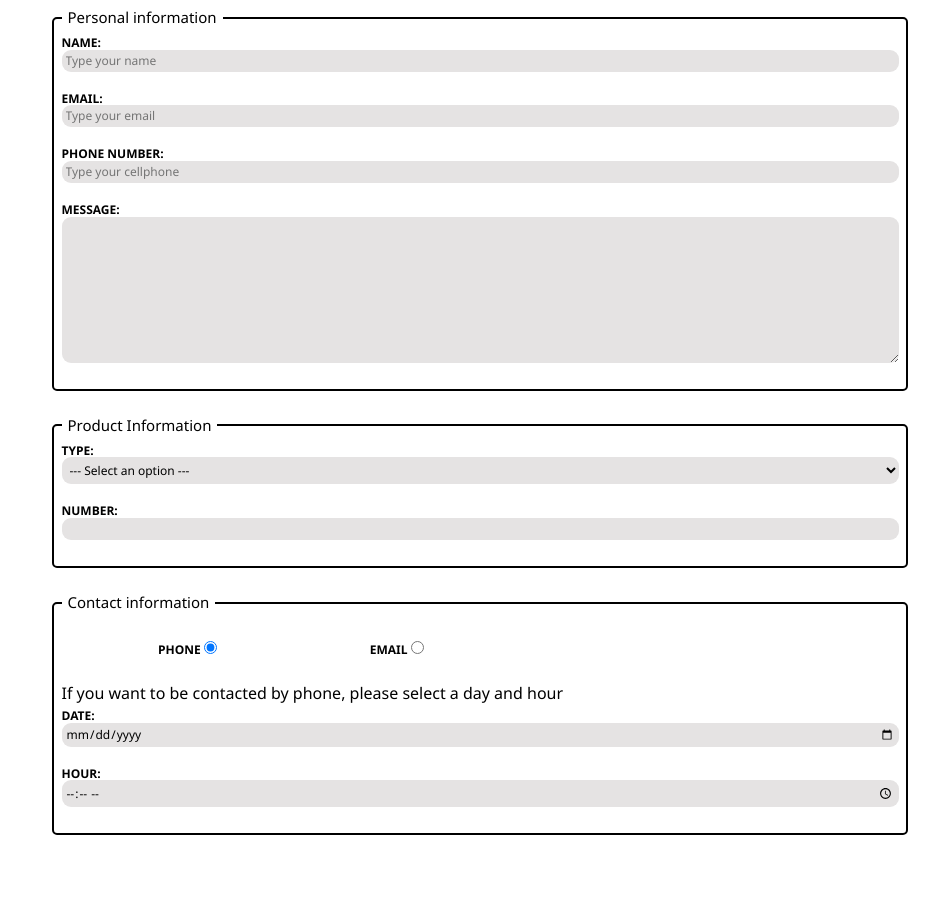
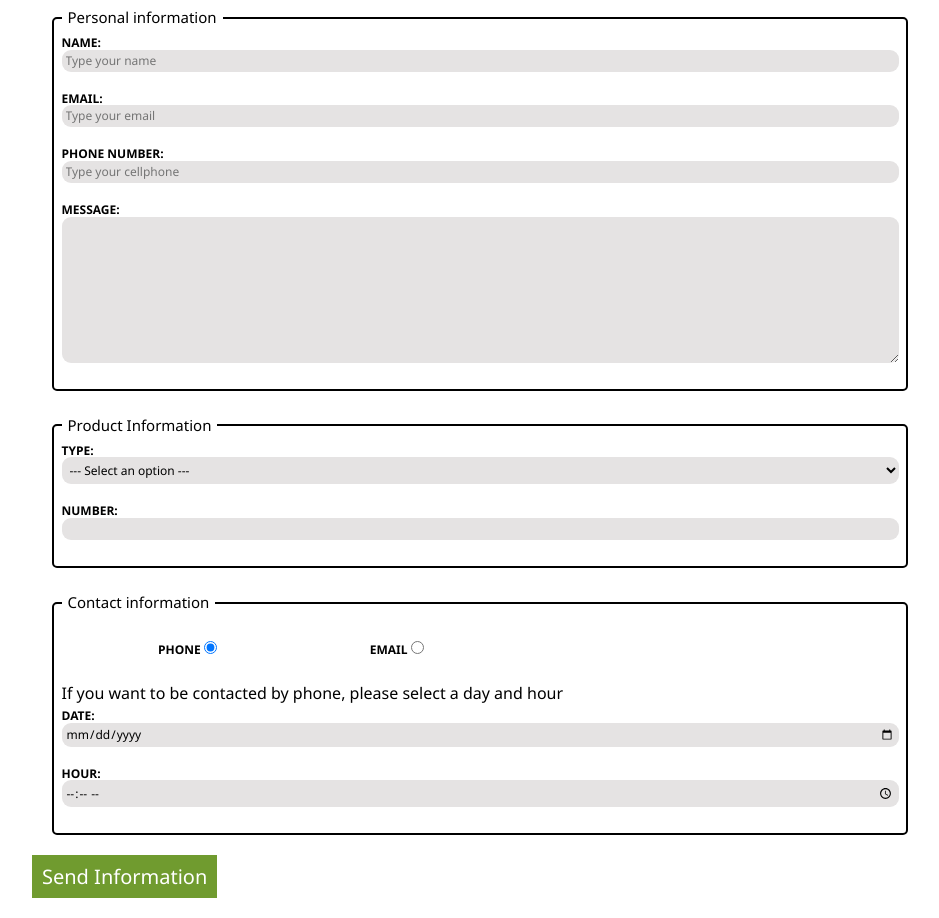
Before and after one commit to AdrianAdame/FSDI-102, a plain HTML site: page RealEstate/contact.html in a window 1280 px wide. Shown: the part 246-1164 px from the top of the page, without its empty margins (160-1099 px from the left). Before the commit the page ends 1101 px from the top, so only its background shows below. Drawn offline with Linux system fonts and the light colour scheme.

Commit message:
Added submit button

```diff
--- a/RealEstate/contact.html
+++ b/RealEstate/contact.html
@@ -82,6 +82,7 @@
                         <input type="time" class="input-control" name="time" id="time">
                     </div>
                 </fieldset>
+                <a class="btn-submit" type="submit">Send Information</a>
             </form>
         </section>
     </main>
--- a/RealEstate/style/style.css
+++ b/RealEstate/style/style.css
@@ -275,3 +275,12 @@ fieldset legend {
     width: 50%;
     margin: 1rem;
 }
+
+.btn-submit {
+    background-color: rgb(112, 155, 47);
+    padding: 1rem;
+    font-size: 2rem;
+    color: white;
+    margin-bottom: 2rem;
+    cursor: pointer;
+}
```
